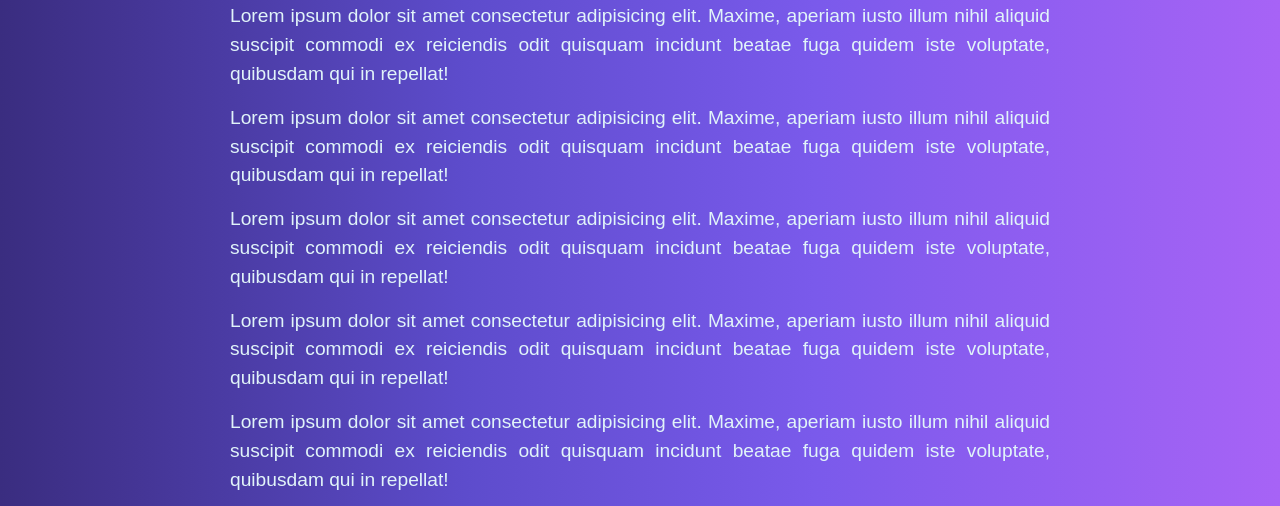
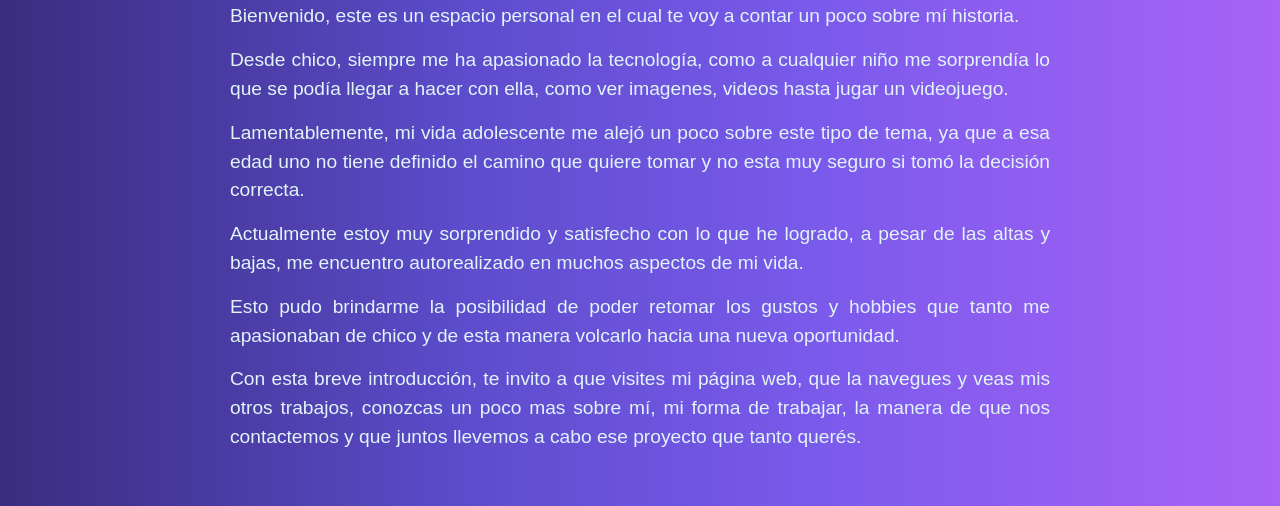
Before and after one commit to davidp05/Portfolio, a website: page index.html in a window 1280 px wide. Shown: the part 181-687 px from the top of the page. Drawn offline with nearby package versions, Linux system fonts and the light colour scheme.

Commit message:
Se cambiaron los textos lorem por los originales

```diff
--- a/index.html
+++ b/index.html
@@ -30,12 +30,12 @@
     <main class="main"> <!--Comienzo de la estructura central-->
         <div class="container">
             <H1>HOLA SOY DAVID</H1>
-            <p>Lorem ipsum dolor sit amet consectetur adipisicing elit. Maxime, aperiam iusto illum nihil aliquid suscipit commodi ex reiciendis odit quisquam incidunt beatae fuga quidem iste voluptate, quibusdam qui in repellat!</p>
-            <p>Lorem ipsum dolor sit amet consectetur adipisicing elit. Maxime, aperiam iusto illum nihil aliquid suscipit commodi ex reiciendis odit quisquam incidunt beatae fuga quidem iste voluptate, quibusdam qui in repellat!</p>
-            <p>Lorem ipsum dolor sit amet consectetur adipisicing elit. Maxime, aperiam iusto illum nihil aliquid suscipit commodi ex reiciendis odit quisquam incidunt beatae fuga quidem iste voluptate, quibusdam qui in repellat!</p>
-            <p>Lorem ipsum dolor sit amet consectetur adipisicing elit. Maxime, aperiam iusto illum nihil aliquid suscipit commodi ex reiciendis odit quisquam incidunt beatae fuga quidem iste voluptate, quibusdam qui in repellat!</p>
-            <p>Lorem ipsum dolor sit amet consectetur adipisicing elit. Maxime, aperiam iusto illum nihil aliquid suscipit commodi ex reiciendis odit quisquam incidunt beatae fuga quidem iste voluptate, quibusdam qui in repellat!</p>
-            <p>Lorem ipsum dolor sit amet consectetur adipisicing elit. Maxime, aperiam iusto illum nihil aliquid suscipit commodi ex reiciendis odit quisquam incidunt beatae fuga quidem iste voluptate, quibusdam qui in repellat!</p>
+            <p>Bienvenido, este es un espacio personal en el cual te voy a contar un poco sobre mí historia.</p>
+            <p>Desde chico, siempre me ha apasionado la tecnología, como a cualquier niño me sorprendía lo que se podía llegar a hacer con ella, como ver imagenes, videos hasta jugar un videojuego.</p>
+            <p>Lamentablemente, mi vida adolescente me alejó un poco sobre este tipo de tema, ya que a esa edad uno no tiene definido el camino que quiere tomar y no esta muy seguro si tomó la decisión correcta.</p>
+            <p>Actualmente estoy muy sorprendido y satisfecho con lo que he logrado, a pesar de las altas y bajas, me encuentro autorealizado en muchos aspectos de mi vida.</p>
+            <p>Esto pudo brindarme la posibilidad de poder retomar los gustos y hobbies que tanto me apasionaban de chico y de esta manera volcarlo hacia una nueva oportunidad.</p>
+            <p>Con esta breve introducción, te invito a que visites mi página web, que la navegues y veas mis otros trabajos, conozcas un poco mas sobre mí, mi forma de trabajar, la manera de que nos contactemos y que juntos llevemos a cabo ese proyecto que tanto querés.</p>
         </div>
     </main> <!--Fin de la estructura central-->
     <footer class="footer"> <!--Comienzo del footer-->
```
Also changed, not shown: contacto.html (+4 -4 lines), sobre_mi.html (+6 -5 lines).
